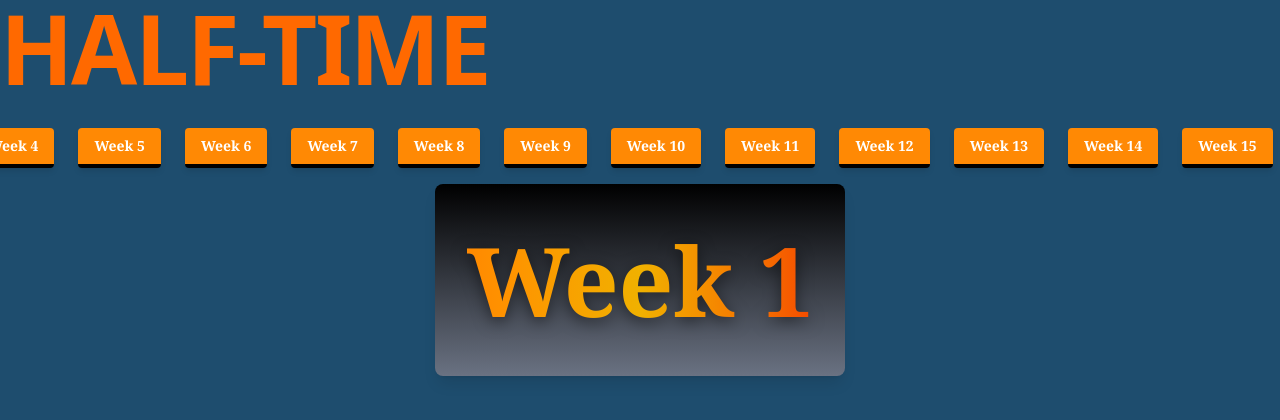
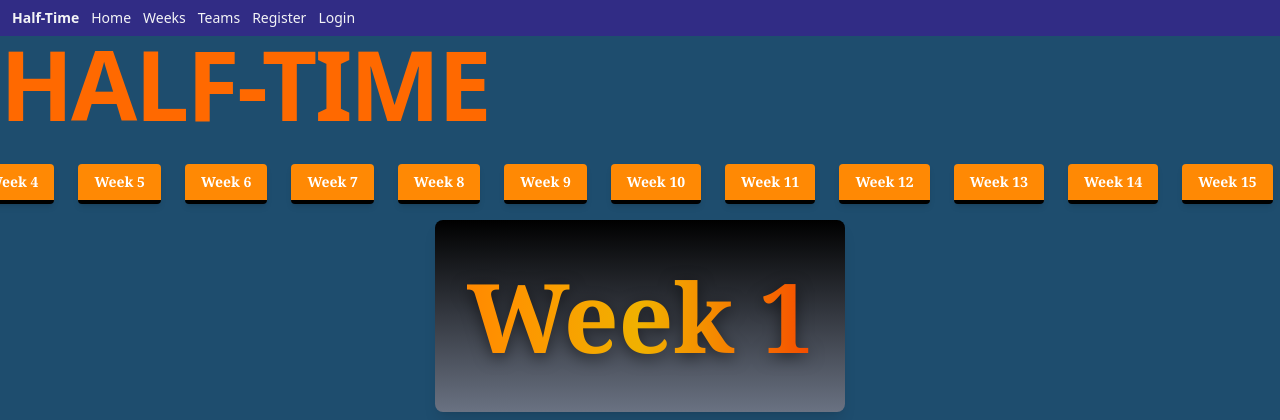
Before and after one commit to tnazm/sports-tracker, a Django app: page /week/1/ in a window 1280 px wide. Shown: the top 420 px of the page. Run offline with Django 4.2, Linux system fonts and the light colour scheme; data that the repository does not hold is empty.

Commit message:
Add navbar with weeks dropdown to all pages

```diff
--- a/sportstracker_app/templates/base.html
+++ b/sportstracker_app/templates/base.html
@@ -4,11 +4,48 @@
     <script src="https://cdn.jsdelivr.net/npm/@tailwindcss/browser@4"></script>
     <title>{% block title%}{% endblock %}</title>
 
+    <style>
+      .dropdown {
+	  position: relative;
+      }
+
+      /* Style the dropdown button */
+      .dropbtn {
+	  background-color: #4CAF50;
+	  color: white;
+	  padding: 16px;
+	  font-size: 16px;
+	  border: none;
+	  cursor: pointer;
+      }
+
+      /* Dropdown content */
+      .dropdown-content {
+	  display: none;
+	  position: absolute;
+	  min-width: 200px;
+	  box-shadow: 0px 8px 16px 0px rgba(0,0,0,0.2);
+      }
+
+      /* Links inside dropdown content */
+      .dropdown-content a {
+	  padding: 12px 16px;
+	  text-decoration: none;
+	  display: block;
+      }
+
+      /* Show the dropdown content on hover */
+      .dropdown:hover .dropdown-content {
+	  display: block;
+      }
+    </style>
+
     {% block style %}
     {% endblock %}
 
   </head>
   <body>
+    {% include 'navbar.html' %}
     {% block body %}
     {% endblock %}
   </body>
--- a/sportstracker_app/templates/main.html
+++ b/sportstracker_app/templates/main.html
@@ -7,7 +7,6 @@ HALF-TIME - American Football Analytics
 {% block style %}
 <style>
       body {
-	  font-family: Arial, sans-serif;
 	  background: linear-gradient(135deg, #0d2b4a, #1e4d6e);
 	  color: white;
 	  text-align: center;
--- /dev/null
+++ b/sportstracker_app/templates/navbar.html
@@ -0,0 +1,19 @@
+<nav class="flex flex-col lg:flex-row p-3 space-x-3 py-2 bg-indigo-900
+	    text-gray-100 text-lg lg:text-sm">
+  <ul>
+    <li><strong>Half-Time</strong></li>
+  </ul>
+  <ul class="flex flex-col lg:flex-row space-x-3 justify-content-center">
+    <li><a href="#">Home</a></li>
+    <li><div class="dropdown"><a href="#">Weeks</a>
+	<div class="bg-indigo-800 dropdown-content">
+	  {% for Week in Weeks %}
+	  <a class="text-gray-300 hover:bg-indigo-400 hover:text-gray-900"
+	  href="/week/{{Week}}/">Week {{Week}}</a> {% endfor %}
+	</div>
+    </div></li>
+    <li><a href="#">Teams</a></li>
+    <li><a href="#">Register</a></li>
+    <li><a href="#">Login</a></li>
+  </ul>
+</nav>
```
